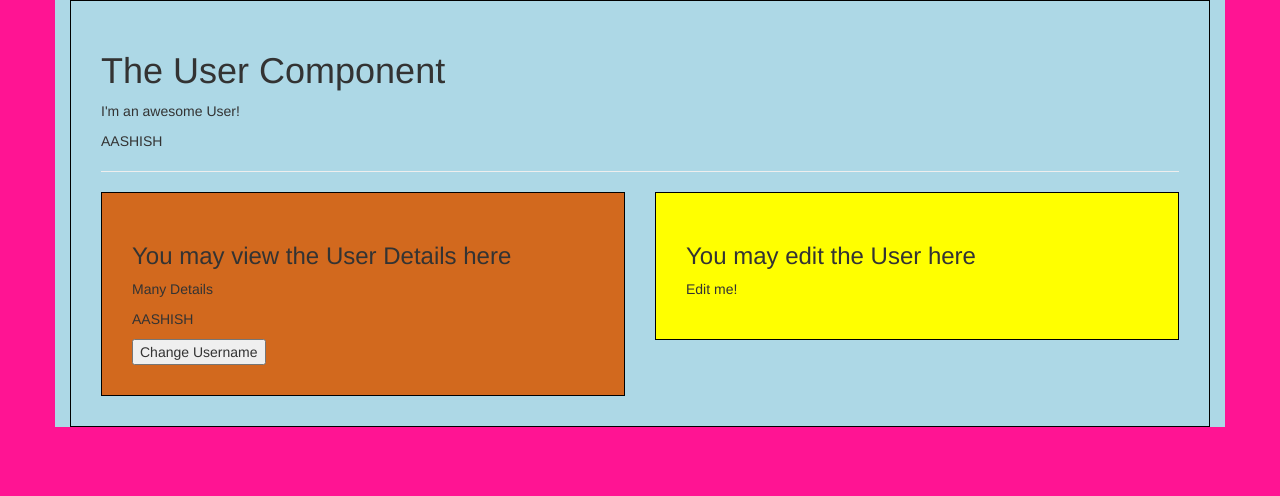
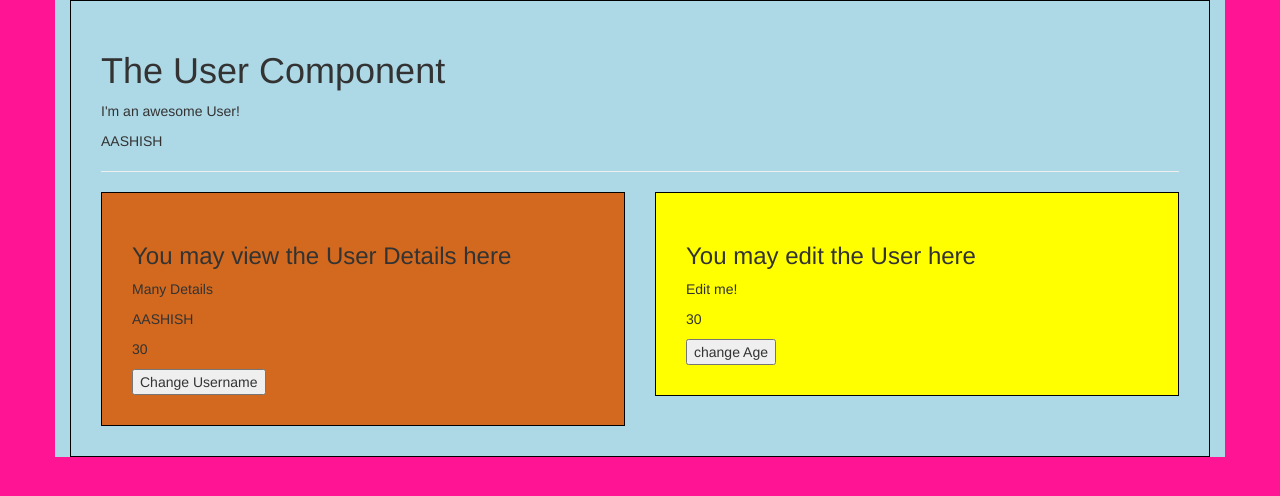
Before and after one commit to theashishmalik/Vue-Components, a Vue app in the folder component-basic/: page / in a window 1280 px wide. Shown: the top 496 px of the page. Built offline with nearby package versions, Linux system fonts and the light colour scheme.

Commit message:
communication betwwn child components

```diff
--- a/component-basic/src/components/User.vue
+++ b/component-basic/src/components/User.vue
@@ -6,10 +6,10 @@
     <hr />
     <div class="row">
       <div class="col-xs-12 col-sm-6">
-        <app-user-detail :username="name" @userChanged="name=$event"></app-user-detail>
+        <app-user-detail :userage="age" :username="name" @userChanged="name=$event"></app-user-detail>
       </div>
       <div class="col-xs-12 col-sm-6">
-        <app-user-edit ></app-user-edit>
+        <app-user-edit  :userage="age"></app-user-edit>
       </div>
     </div>
   </div>
--- a/component-basic/src/components/UserDetail.vue
+++ b/component-basic/src/components/UserDetail.vue
@@ -3,18 +3,25 @@
     <h3>You may view the User Details here</h3>
     <p>Many Details</p>
     <p>{{username}}</p>
+    <p>{{userage}}</p>
     <button @click="changeUser">Change Username</button>
   </div>
 </template>
 
 <script>
+import { eventBus } from "../main.js";
 export default {
-  props: ["username"],
-  methods:{
-      changeUser() {
-        this.username = "Malik";
-        this.$emit('userChanged',this.username)
-      }
+  props: ["username", "userage"],
+  methods: {
+    changeUser() {
+      this.username = "Malik";
+      this.$emit("userChanged", this.username);
+    }
+  },
+  created() {
+    eventBus.$on("ageChanged", d => {
+      this.userage = d;
+    });
   }
 };
 </script>
--- a/component-basic/src/components/UserEdit.vue
+++ b/component-basic/src/components/UserEdit.vue
@@ -2,12 +2,24 @@
   <div class="component">
         <h3>You may edit the User here</h3>
         <p>Edit me!</p>
+        <p>{{userage}}</p>
+        <button @click="changeAge">change Age</button>
     </div>
 </template>
 
 <script>
 import {eventBus} from '../main.js'
 export default {
+    props:{
+        userage:Number
+    },
+    methods:{
+        changeAge(){
+            this.userage+=10;
+            eventBus.$emit('ageChanged',this.userage)
+        }
+
+    }
 
 
 }
```
